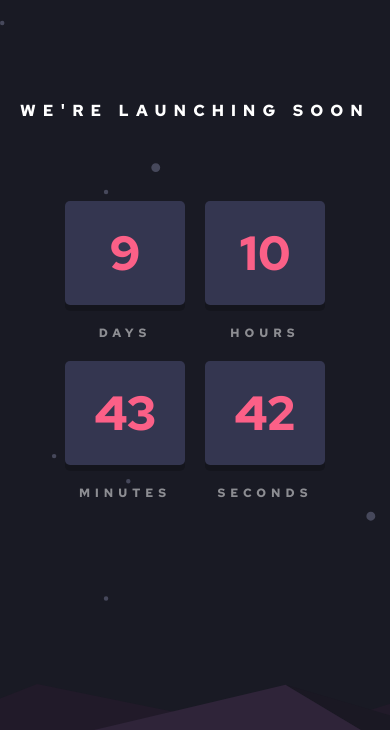
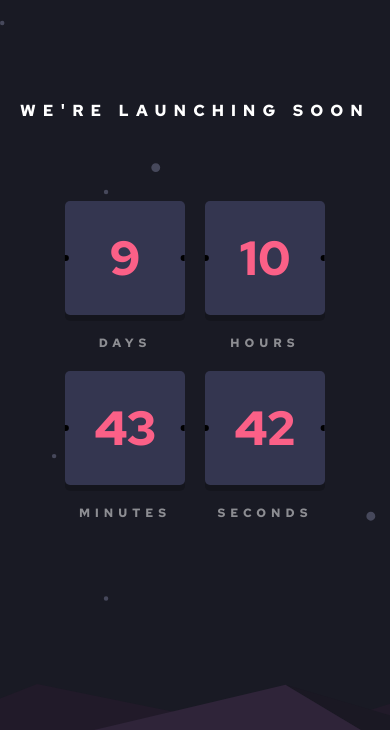
Before and after one commit to SwastikSonkusare/Launch-Countdown-Timer, a plain HTML site: page index.html in a window 390 px wide. Shown: the top 730 px of the page. Drawn offline with Linux system fonts and the light colour scheme.

Commit message:
fix: responsive-fix

```diff
--- a/index.css
+++ b/index.css
@@ -87,18 +87,49 @@ h1 {
 .hours-value-container,
 .minutes-value-container,
 .seconds-value-container {
+    position: relative;
     display: flex;
     justify-content: center;
     align-items: center;
     border: none;
     border-radius: 5px;
-    padding: 2rem 2.8rem;
+    padding: 2.5rem;
     box-shadow: 0 .6rem 0 rgba(0, 0, 0, 0.2);
     background-color: var(--dark-desaturated-blue);
     margin-bottom: 2rem;
     width: 12rem;
 }
 
+.days-value-container::before,
+.hours-value-container::before,
+.minutes-value-container::before,
+.seconds-value-container::before {
+    content: "";
+    position: absolute;
+    top: 50%;
+    left: 0px;
+    transform: translate(-19%, -50%) rotate(90deg);
+    height: 4px;
+    width: 6px;
+    border-radius: 150px 150px 0 0;
+    background-color: black;
+}
+
+
+.days-value-container::after,
+.hours-value-container::after,
+.minutes-value-container::after,
+.seconds-value-container::after {
+    content: "";
+    position: absolute;
+    top: 50%;
+    right: 0px;
+    transform: translate(10%, -50%) rotate(-90deg);
+    height: 4px;
+    width: 6px;
+    border-radius: 150px 150px 0 0;
+    background-color: black;
+}
 
 .days-value-container small,
 .hours-value-container small,
```
